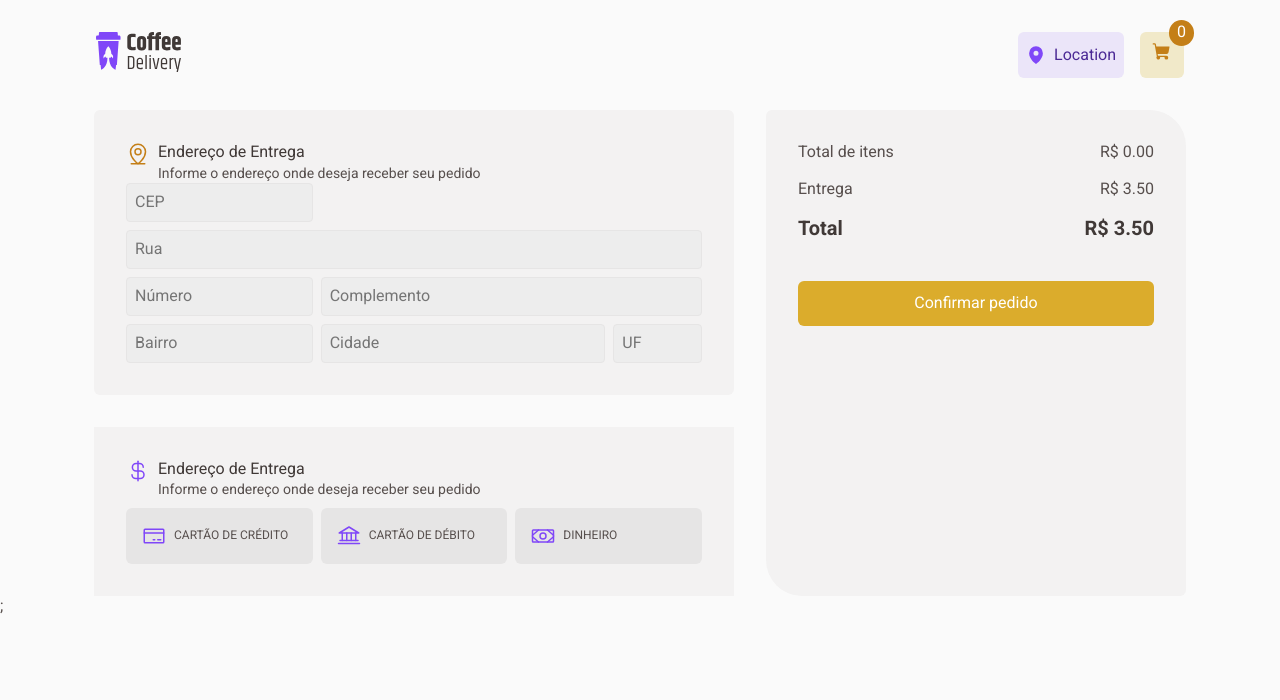
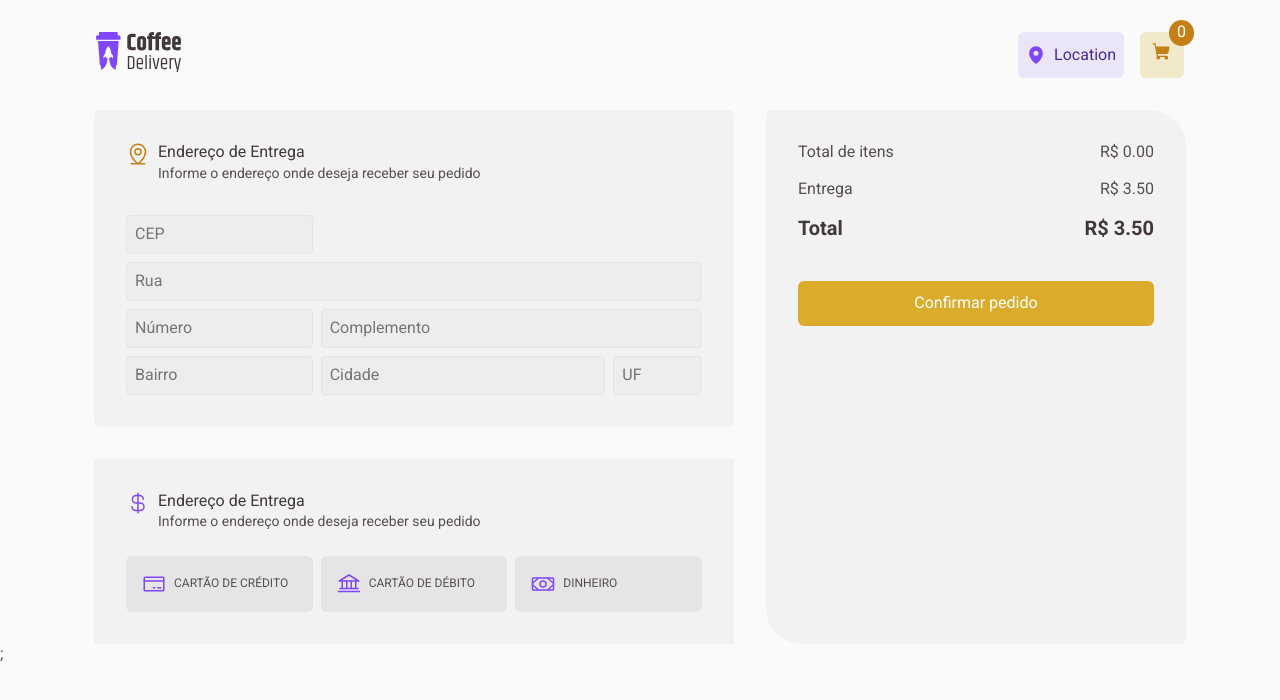
Before and after one commit to bruflor/ignite-challenge02-Coffe-Delivery, a React (Vite) app: page /cart in a window 1280 px wide. Shown: the top 700 px of the page. Built offline with nearby package versions, Linux system fonts and the light colour scheme.

Commit message:
wip: handlesubmit form

```diff
--- a/src/pages/Cart/Checkout.tsx
+++ b/src/pages/Cart/Checkout.tsx
@@ -18,22 +18,24 @@ import {
 } from "./style";
 
 export const Checkout = () => {
-  const { onCart, setOnCart } = useContext(CartContext);
+  const { onCart } = useContext(CartContext);
 
-  //TODO: Form section as well for payments methods. They could be a select option
   //TODO: Button "confirmar pedido" as submit form
   //TODO: onSubmit change main page for sucess page and pass data to that
-  //TODO: when already have one coffeType on cart button addToCart just update the amount
 
   const sumPrices = onCart.reduce((accumulator, object) => {
     return accumulator + object.priceTotal;
   }, 0);
 
   const deliveryPrice = 3.5;
+
+  function handleSubmit(e: any) {
+    e.preventDefault();
+    console.log(e.target.value);
+  }
   return (
     <CartPageContainer>
-      {/* <CheckoutContainer> */}
-      <FormContainer id="checkoutForm">
+      <FormContainer id="checkoutForm" onSubmit={handleSubmit}>
         <AddressContainer>
           <div>
             <MapPinLine size={24} />
@@ -63,18 +65,6 @@ export const Checkout = () => {
             </div>
           </div>
           <div>
-            {/* <button>
-              <CreditCard size={24} />
-              Cartão de crédito
-            </button>
-            <button>
-              <Bank size={24} />
-              Cartão de débito
-            </button>
-            <button>
-              <Money size={24} />
-              dinheiro
-            </button> */}
             <input
               name="paymentMethods"
               type="radio"
@@ -108,7 +98,6 @@ export const Checkout = () => {
           </div>
         </PaymentContainer>
       </FormContainer>
-      {/* </CheckoutContainer> */}
 
       <ProductsCardsContainer>
         {onCart.map((product) => {
--- a/src/pages/Cart/style.ts
+++ b/src/pages/Cart/style.ts
@@ -24,9 +24,10 @@ export const AddressContainer = styled.div`
   > div:first-child {
     display: flex;
     gap: 0.5rem;
-    /* margin-bottom: 32px; */
+    margin-bottom: 32px;
   }
 `;
+
 export const FormContainer = styled.form`
   > div {
     /* margin-bottom: 2rem; */
@@ -39,6 +40,7 @@ export const FormContainer = styled.form`
     font-size: 0.875rem;
   }
 `;
+
 export const InputTextContainer = styled.div`
   display: grid;
   grid-template-columns: 1fr 1fr 1fr;
@@ -144,6 +146,9 @@ export const PaymentContainer = styled.div`
       border: 1px solid ${(props) => props.theme["purple"]};
     }
   }
+  > div > div {
+    margin-bottom: 1rem;
+  }
 `;
 
 export const ProductsCardsContainer = styled.div`
```
